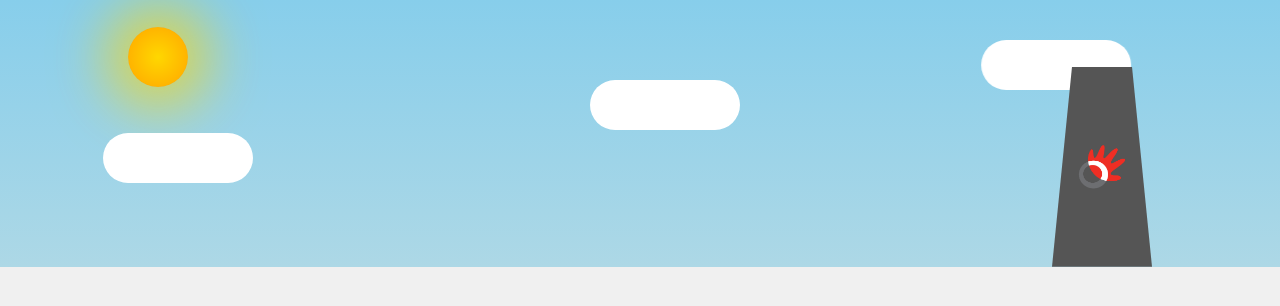
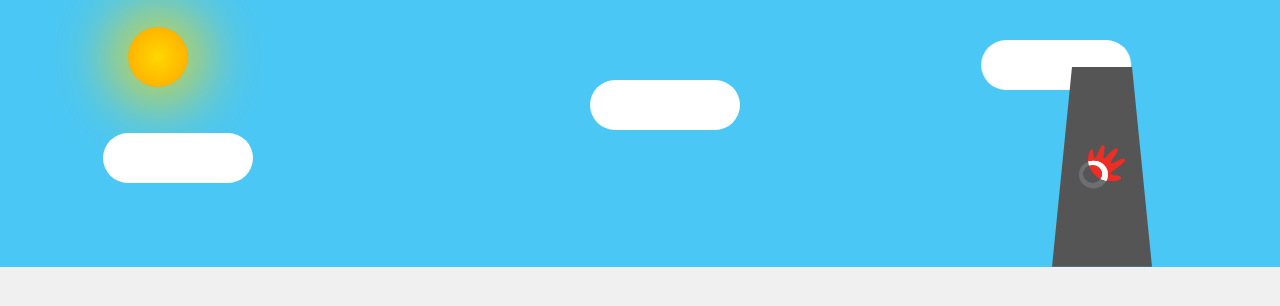
Before and after one commit to magusafr/sky_telkom, a plain HTML site: page index.html in a window 1280 px wide. Drawn offline with Linux system fonts and the light colour scheme.

Commit message:
Update styles.css
change the color of the sky

```diff
--- a/styles.css
+++ b/styles.css
@@ -4,7 +4,7 @@ body, html {
     padding: 0;
     height: 33.33vh; /* Body only shows the top 1/3 of the page */
     overflow: hidden; /* Hide anything beyond the 1/3 height */
-    background: linear-gradient(to bottom, #87CEEB, #ADD8E6);
+    background: linear-gradient(to bottom, #4ac7f4, #4ac7f4);
 }
 
 .visual-container {
@@ -33,7 +33,7 @@ body {
     left: 0;
     width: 100%;
     height: 100%;
-    background: linear-gradient(to bottom, #87CEEB, #ADD8E6);
+    background: linear-gradient(to bottom,#4ac7f4, #4ac7f4);
 }
 
 /* Sun */
```
